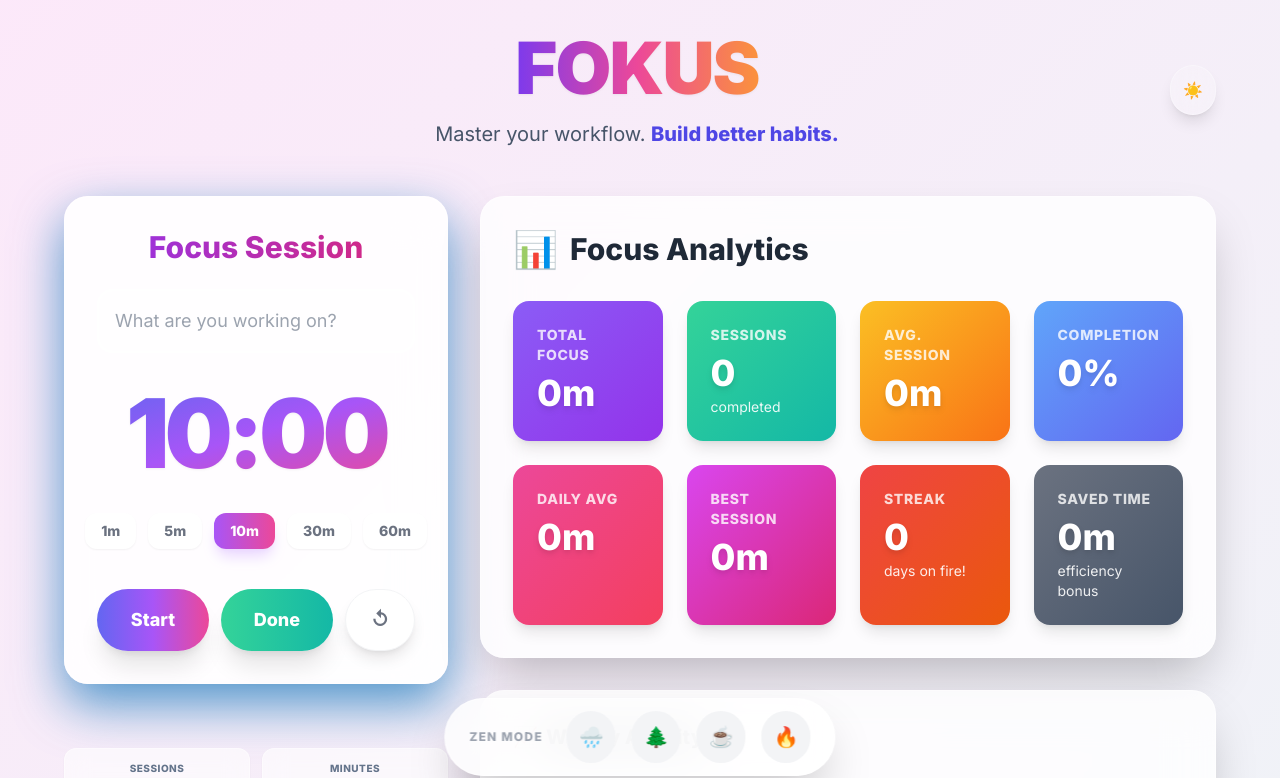
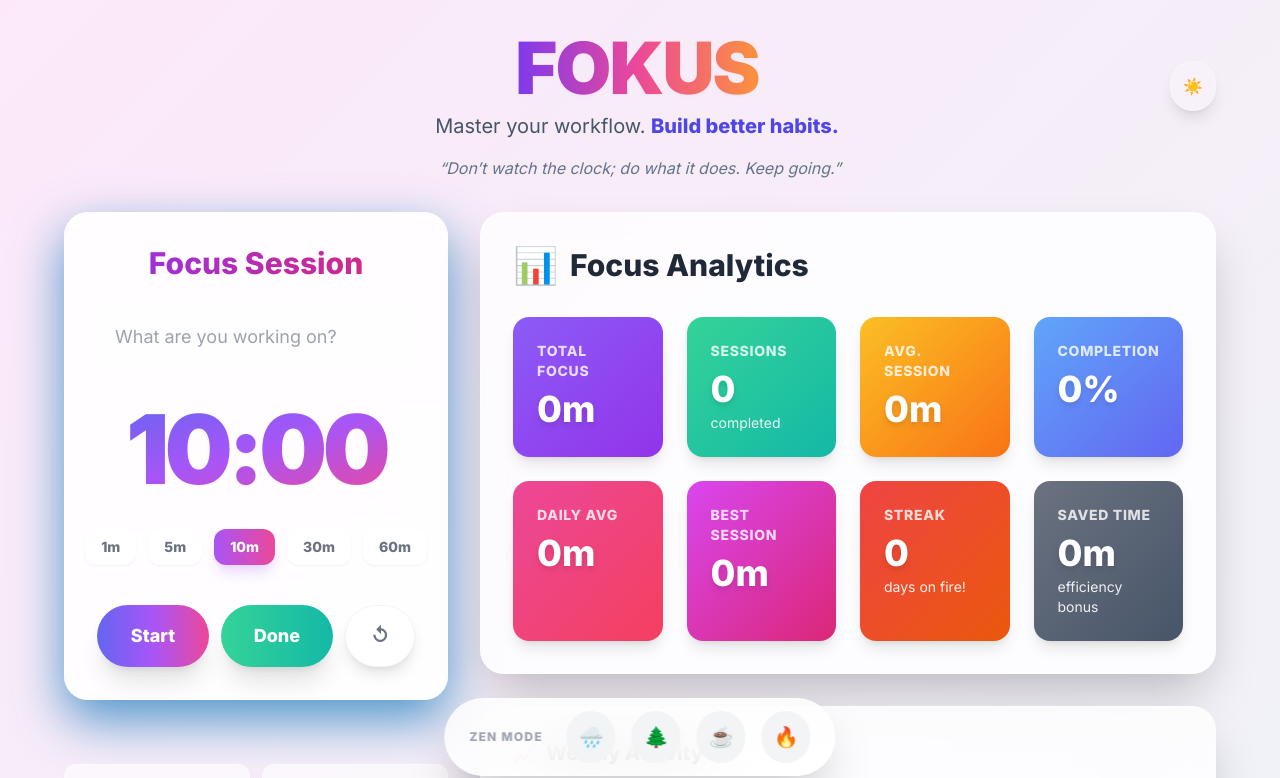
Before and after one commit to Preksha-shah01/Fokus, a React (Vite) app: page / in a window 1280 px wide. Shown: the top 778 px of the page. Built offline with nearby package versions, Linux system fonts and the light colour scheme.

Commit message:
Added logic for quotes which would be shown athe top. Every time you refresh the page, a new quote would be displayed

```diff
--- a/src/App.jsx
+++ b/src/App.jsx
@@ -3,6 +3,7 @@ import Timer from './Timer';
 import History from './History';
 import AnalyticsDashboard from './AnalyticsDashboard';
 import Soundscapes from './Soundscapes';
+import Motivation from './Motivation'; // <--- Import the new Quote component
 
 function App() {
   // 1. Dark Mode State
@@ -43,12 +44,12 @@ function App() {
       <div className={`min-h-screen flex flex-col items-center p-8 pb-32 transition-colors duration-500 ${darkMode ? 'dark-mode-bg text-white' : 'light-mode-bg text-gray-800'}`}>
 
         {/* Header with Theme Toggle */}
-        <header className="mb-12 text-center relative z-10 w-full max-w-6xl flex flex-col md:flex-row items-center justify-between">
+        <header className="mb-4 text-center relative z-10 w-full max-w-6xl flex flex-col md:flex-row items-center justify-between">
             {/* Empty div to balance the flex layout */}
             <div className="w-10 hidden md:block"></div>
 
             <div className="text-center">
-                <h1 className="text-6xl md:text-7xl font-black mb-4 tracking-tight">
+                <h1 className="text-6xl md:text-7xl font-black mb-2 tracking-tight">
                 <span className="bg-clip-text text-transparent bg-gradient-to-r from-violet-600 via-pink-500 to-orange-400 drop-shadow-sm">
                     FOKUS
                 </span>
@@ -67,6 +68,9 @@ function App() {
                 {darkMode ? '🌙' : '☀️'}
             </button>
         </header>
+
+        {/* ✨ NEW: Motivation Quote Component */}
+        <Motivation />
 
         {/* Main Content Grid */}
         <div className="w-full max-w-6xl flex flex-col md:flex-row gap-8 items-start">
--- /dev/null
+++ b/src/Motivation.jsx
@@ -0,0 +1,33 @@
+import React, { useState, useEffect } from 'react';
+
+const quotes = [
+    "“Focus on being productive instead of busy.”",
+    "“The only way to do great work is to love what you do.” – Steve Jobs",
+    "“Your future is created by what you do today, not tomorrow.”",
+    "“Starve your distractions, feed your focus.”",
+    "“One thing at a time. Most important thing first. Start now.”",
+    "“Simplicity is the ultimate sophistication.” – Leonardo da Vinci",
+    "“It’s not about having time. It’s about making time.”",
+    "“Don’t watch the clock; do what it does. Keep going.”",
+    "“Success is the sum of small efforts, repeated day in and day out.”"
+];
+
+const Motivation = () => {
+    const [quote, setQuote] = useState("");
+
+    useEffect(() => {
+    // Pick a random quote when the component loads
+    const randomQuote = quotes[Math.floor(Math.random() * quotes.length)];
+    setQuote(randomQuote);
+    }, []);
+
+    return (
+    <div className="text-center mb-8 fade-in">
+        <p className="text-sm md:text-base text-slate-500 dark:text-slate-400 font-medium italic">
+        {quote}
+        </p>
+    </div>
+    );
+};
+
+export default Motivation;
```
